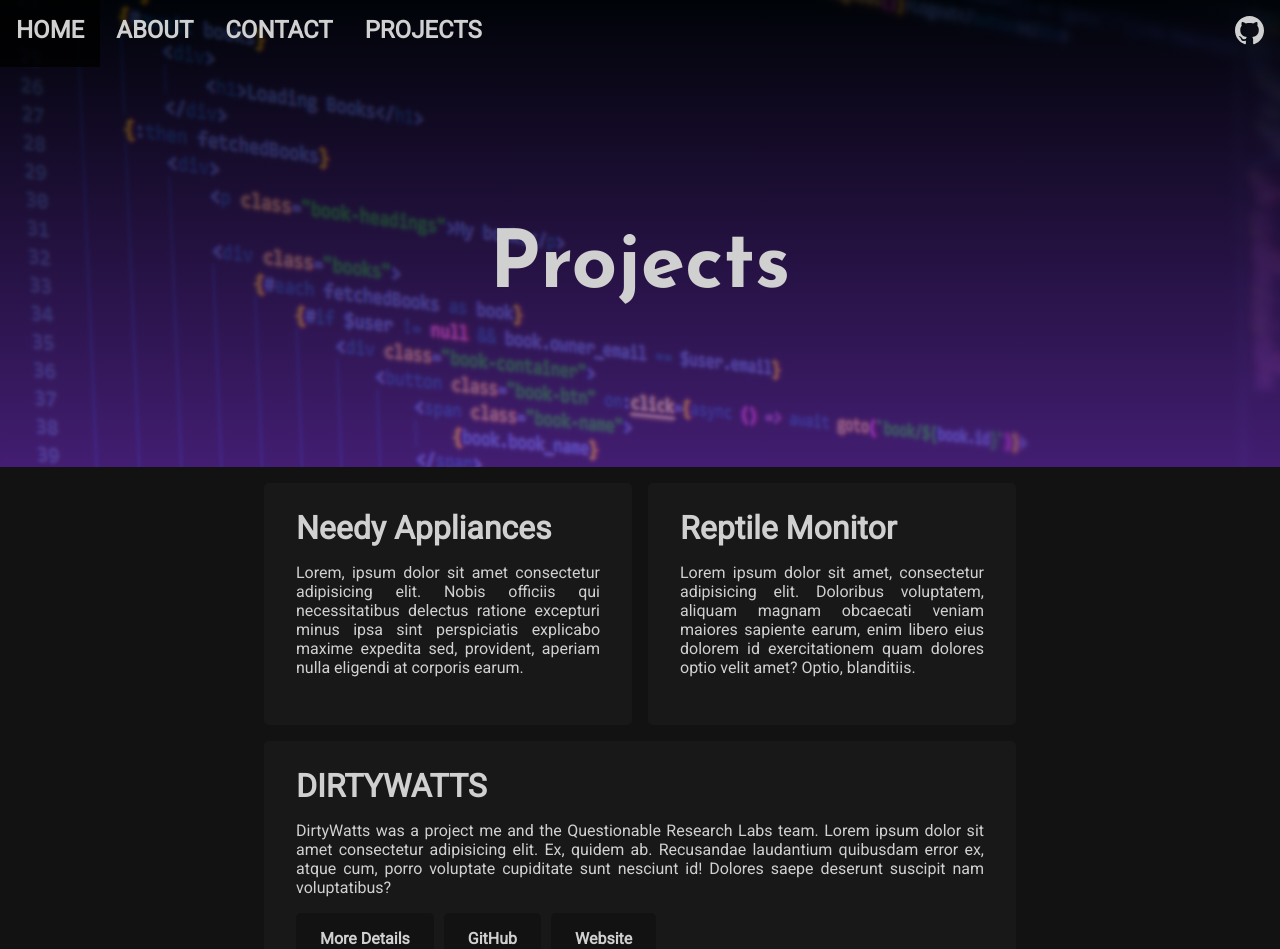
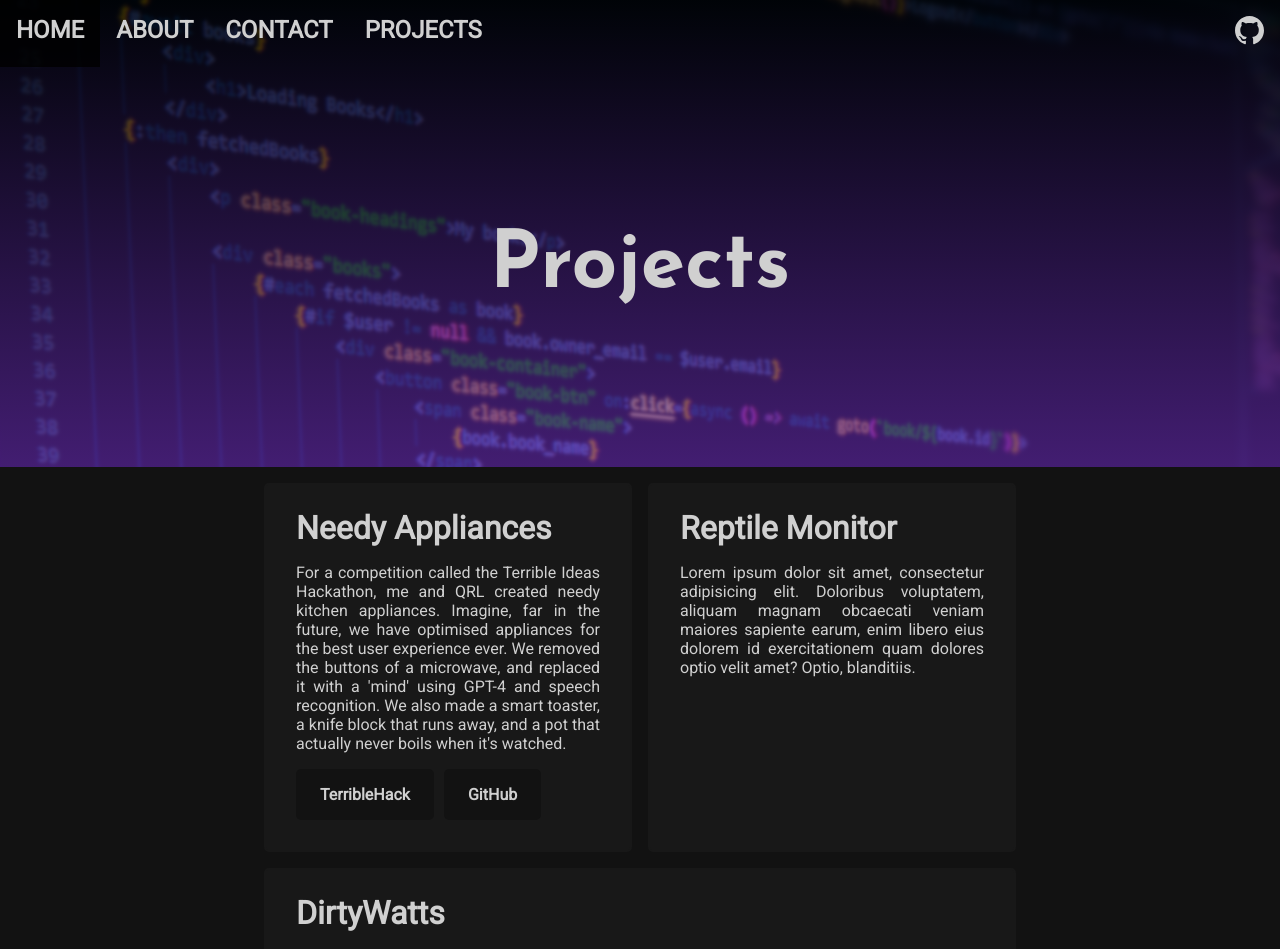
Before and after one commit to InvalidSE/InvalidSE-Web, a SvelteKit app: page /projects in a window 1280 px wide. Shown: the top 949 px of the page. Built offline with nearby package versions, Linux system fonts and the light colour scheme.

Commit message:
updated text on needy appliances

```diff
--- a/src/routes/projects/+page.svelte
+++ b/src/routes/projects/+page.svelte
@@ -19,19 +19,23 @@
 
             <div class="needy-appliances">
                 <h3>Needy Appliances</h3>
-                <p>Lorem, ipsum dolor sit amet consectetur adipisicing elit. Nobis officiis qui necessitatibus delectus ratione excepturi minus ipsa sint perspiciatis explicabo maxime expedita sed, provident, aperiam nulla eligendi at corporis earum.</p>
+                <p>For a competition called the Terrible Ideas Hackathon, me and QRL created needy kitchen appliances. Imagine, far in the future, we have optimised appliances for the best user experience ever. We removed the buttons of a microwave, and replaced it with a 'mind' using GPT-4 and speech recognition. We also made a smart toaster, a knife block that runs away, and a pot that actually never boils when it's watched.</p>
+                <div class="buttons-box">
+                    <a class="projects-link" href="https://terriblehack.nz/" target="_blank" rel="noreferrer">TerribleHack</a>
+                    <a class="projects-link" href="https://github.com/questionable-research-labs/needy-appliances" target="_blank" rel="noreferrer">GitHub</a>
+                </div>
             </div>
             <div class="reptile-monitor">
                 <h3>Reptile Monitor</h3>
                 <p>Lorem ipsum dolor sit amet, consectetur adipisicing elit. Doloribus voluptatem, aliquam magnam obcaecati veniam maiores sapiente earum, enim libero eius dolorem id exercitationem quam dolores optio velit amet? Optio, blanditiis.</p>
             </div>
             <div class="dirtywatts">
-                <h3>DIRTYWATTS</h3>
+                <h3>DirtyWatts</h3>
                 <p>DirtyWatts was a project me and the Questionable Research Labs team. Lorem ipsum dolor sit amet consectetur adipisicing elit. Ex, quidem ab. Recusandae laudantium quibusdam error ex, atque cum, porro voluptate cupiditate sunt nesciunt id! Dolores saepe deserunt suscipit nam voluptatibus?</p>
                 <div class="buttons-box">
                     <a class="projects-link" href="/projects/dirtywatts">More Details</a>
-                    <a class="projects-link" href="https://github.com/questionable-research-labs/DirtyWatts" target="_blank">GitHub</a>
-                    <a class="projects-link" href="https://dirtywatts.nz/" target="_blank">Website</a>
+                    <a class="projects-link" href="https://github.com/questionable-research-labs/DirtyWatts" target="_blank" rel="noreferrer">GitHub</a>
+                    <a class="projects-link" href="https://dirtywatts.nz/" target="_blank" rel="noreferrer">Website</a>
                 </div>
             </div>
 
@@ -40,7 +44,7 @@
                 <p>Lorem ipsum dolor, sit amet consectetur adipisicing elit. Excepturi aliquid incidunt est minus atque id sapiente similique omnis adipisci laudantium ab dolorem, cupiditate doloribus itaque aut! Atque nulla doloremque quis?</p>
                 <div class="buttons-box">
                     <a class="projects-link" href="/projects/questionable-quote-app">More Details</a>
-                    <a class="projects-link" href="https://quotes.laspruca.nz" target="_blank">Website</a>
+                    <a class="projects-link" href="https://quotes.laspruca.nz" target="_blank" rel="noreferrer">Website</a>
                 </div>
             </div>
 
@@ -123,8 +127,8 @@
     .buttons-box {
         display: flex;
         justify-content: left;
-        padding: 0 !important;
-        margin: 0 !important;
+        padding: 0;
+        margin: 0;
         gap: 10px;
 
         .projects-link {
```
Also changed, not shown: src/routes/about/+page.svelte (+2 -7 lines).
